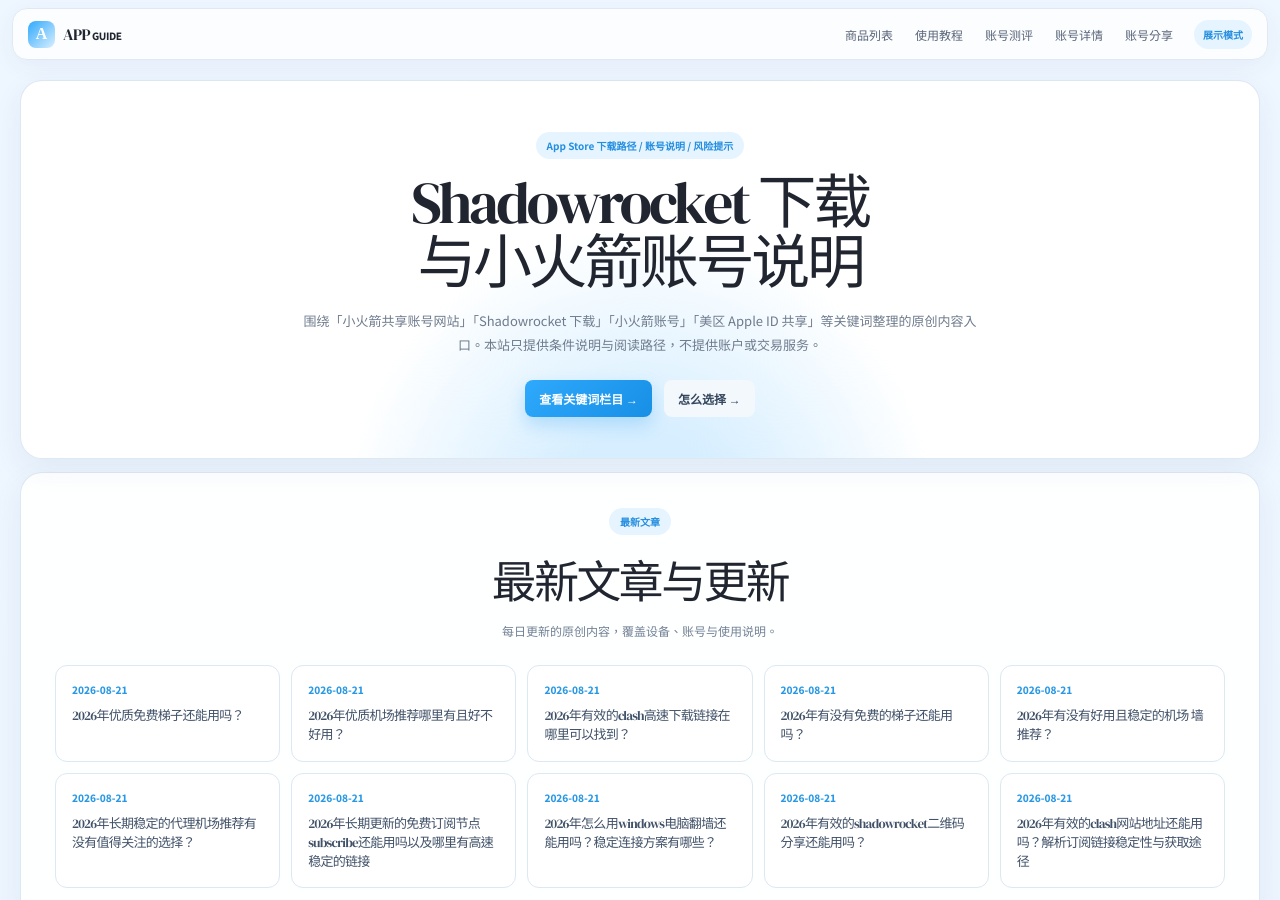
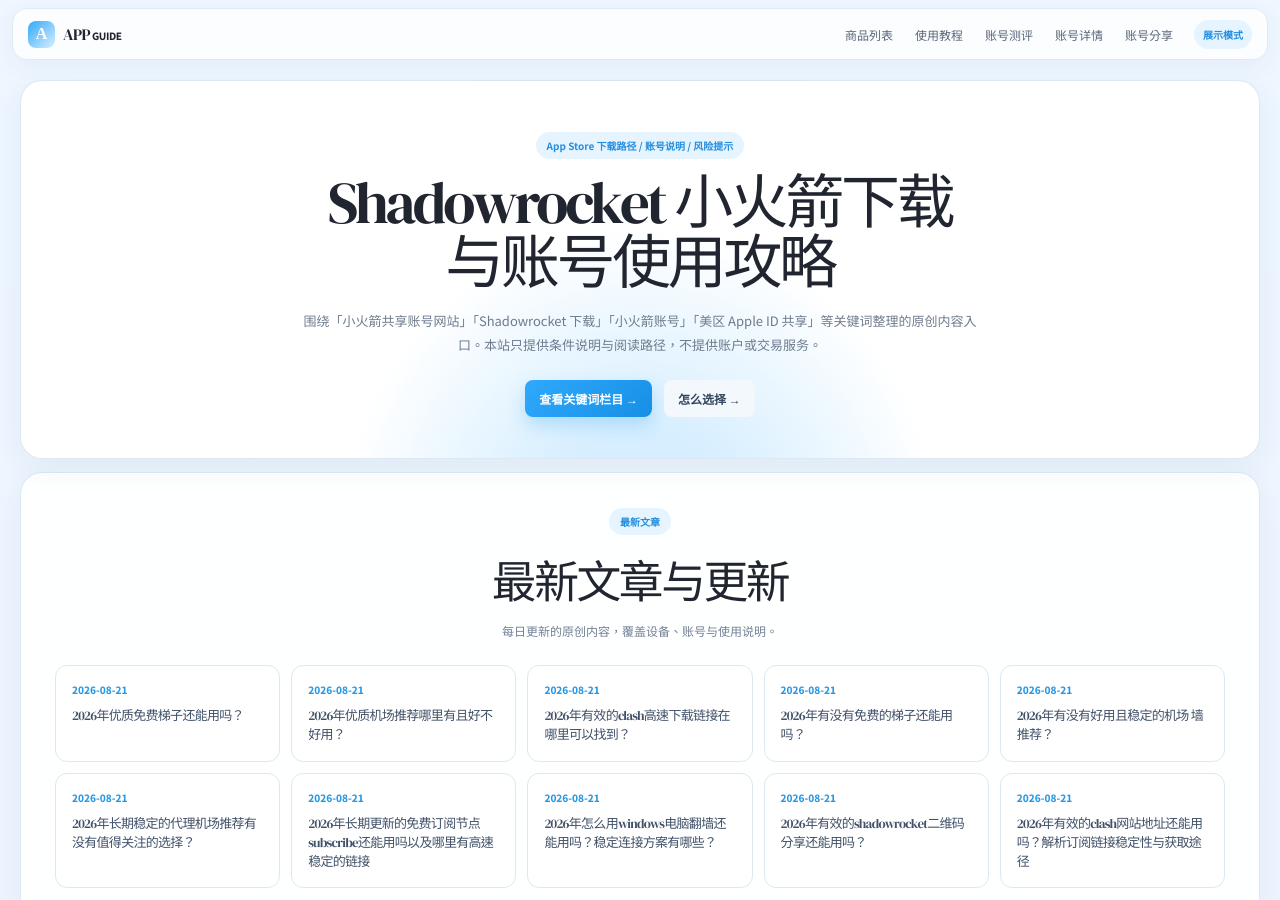
Before and after one commit to applezhanghao/applezhanghao.github.io, a Jekyll site: the page built from index.html, in a window 1280 px wide and 900 px high. Built offline with Jekyll 4.4.1, drawn with Linux system fonts in a browser that asks for light colours; some of the changed lines change nothing that is shown.

Commit message:
home: rewrite TDK + H1 for search intent

```diff
--- a/index.html
+++ b/index.html
@@ -1,9 +1,10 @@
 ---
 layout: default
-title: Shadowrocket 下载与小火箭账号说明
-description: 围绕 Shadowrocket 下载、小火箭账号、设备条件与账户安全的原创内容入口。
+title: Shadowrocket小火箭下载与账号使用攻略
+description: Shadowrocket小火箭怎么下载？提供iOS下载安装、美区Apple ID账号说明、设备系统要求与账户安全指南，解决小火箭下载安装中的常见问题。
+keywords: shadowrocket下载,小火箭下载,小火箭账号,shadowrocket账号,美区apple id,小火箭安装
 ---
-<section class="hero card"><span class="pill">App Store 下载路径 / 账号说明 / 风险提示</span><h1>Shadowrocket 下载<br>与小火箭账号说明</h1><p>围绕「小火箭共享账号网站」「Shadowrocket 下载」「小火箭账号」「美区 Apple ID 共享」等关键词整理的原创内容入口。本站只提供条件说明与阅读路径，不提供账户或交易服务。</p><div class="hero-actions"><a class="button" href="#faq">查看关键词栏目 →</a><a class="text-link" href="{{ '/download-shadowrocket/' | relative_url }}">怎么选择 →</a></div></section>
+<section class="hero card"><span class="pill">App Store 下载路径 / 账号说明 / 风险提示</span><h1>Shadowrocket 小火箭下载<br>与账号使用攻略</h1><p>围绕「小火箭共享账号网站」「Shadowrocket 下载」「小火箭账号」「美区 Apple ID 共享」等关键词整理的原创内容入口。本站只提供条件说明与阅读路径，不提供账户或交易服务。</p><div class="hero-actions"><a class="button" href="#faq">查看关键词栏目 →</a><a class="text-link" href="{{ '/download-shadowrocket/' | relative_url }}">怎么选择 →</a></div></section>
 <section class="card latest-card"><div class="section-heading"><span class="pill">最新文章</span><h2>最新文章与更新</h2><p>每日更新的原创内容，覆盖设备、账号与使用说明。</p></div><div class="latest-grid">{% for post in site.posts limit:10 %}<article><span class="latest-date">{{ post.date | date: "%Y-%m-%d" }}</span><h3><a href="{{ post.url | relative_url }}">{{ post.title }}</a></h3></article>{% endfor %}</div></section>
 <section class="card support-card"><div class="section-heading"><span class="eyebrow">▣ 设备支持</span><h2>Shadowrocket 支持的 iOS 设备与系统要求</h2><p>先确认你的设备和系统版本是否符合应用开发者与官方商店所列要求。</p></div><div class="spec-grid"><div><span>支持设备</span><b>iPhone · iPad · iPod touch · Apple Vision · Apple TV · Mac</b></div><div><span>最低系统</span><b>iOS / iPadOS 13.0+；其他平台以 App Store 页面为准</b></div><div><span>安装包大小</span><b>53.8 MB <small>（iPhone / iPad 页面显示值）</small></b></div></div><div class="device-grid">{% for item in site.data.site.devices %}<div><span class="device-dot">◌</span><b>{{ item.name }}</b><span>{{ item.version }}</span></div>{% endfor %}</div><div class="warning">⊘ <b>提醒：</b>安装包大小会随版本与系统环境变化；安卓、Windows 与鸿蒙设备不能直接运行 iOS 版本应用。</div></section>
 <section class="route-grid">{% for item in site.data.site.routes %}<article class="route-card {{ item.tone }}"><div class="route-icon">{{ forloop.index | prepend: '0' }}</div><h2>{{ item.title }}</h2><p>{{ item.body }}</p><a href="{{ item.url | relative_url }}">查看 →</a></article>{% endfor %}</section>
```
